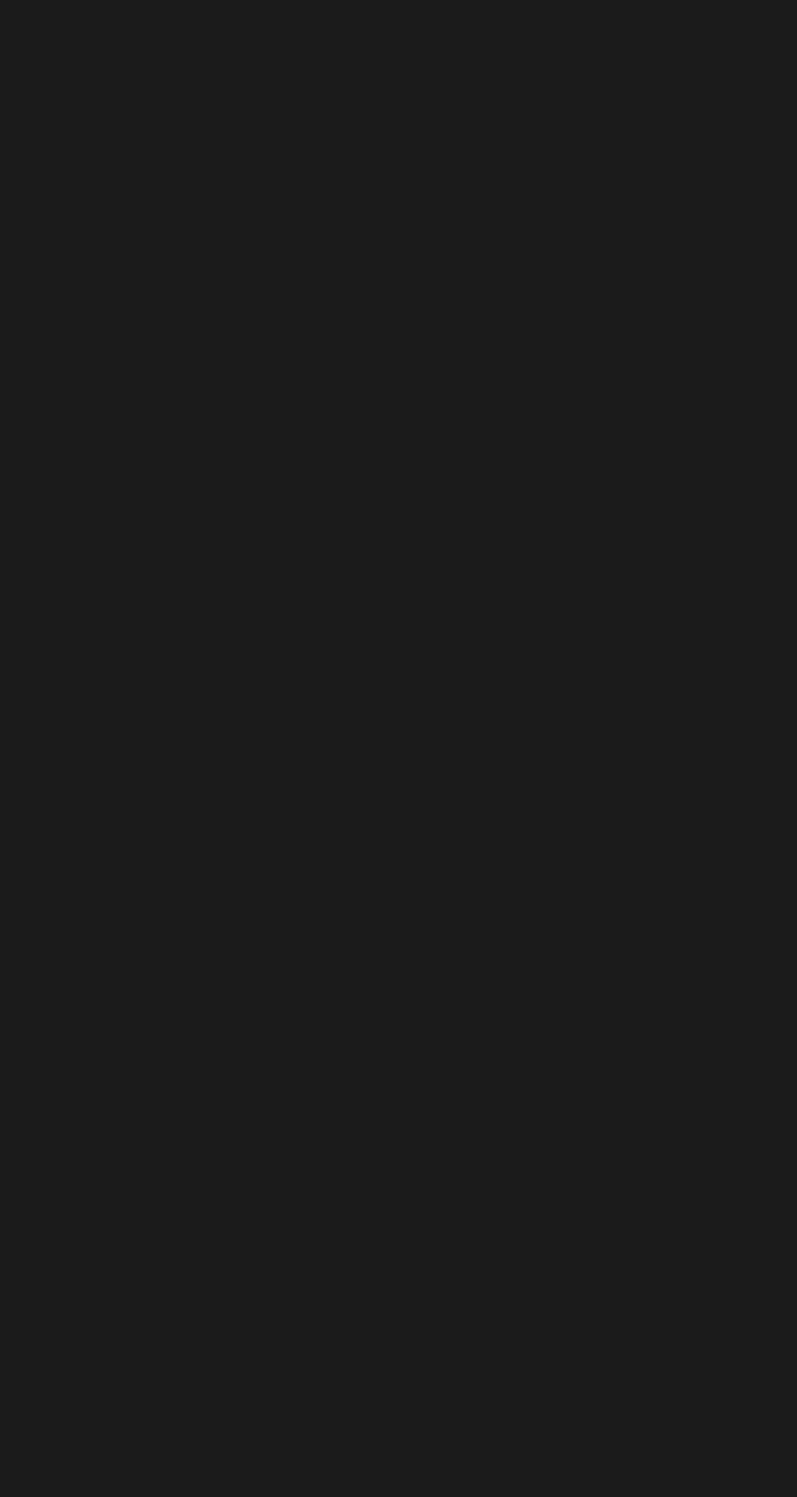
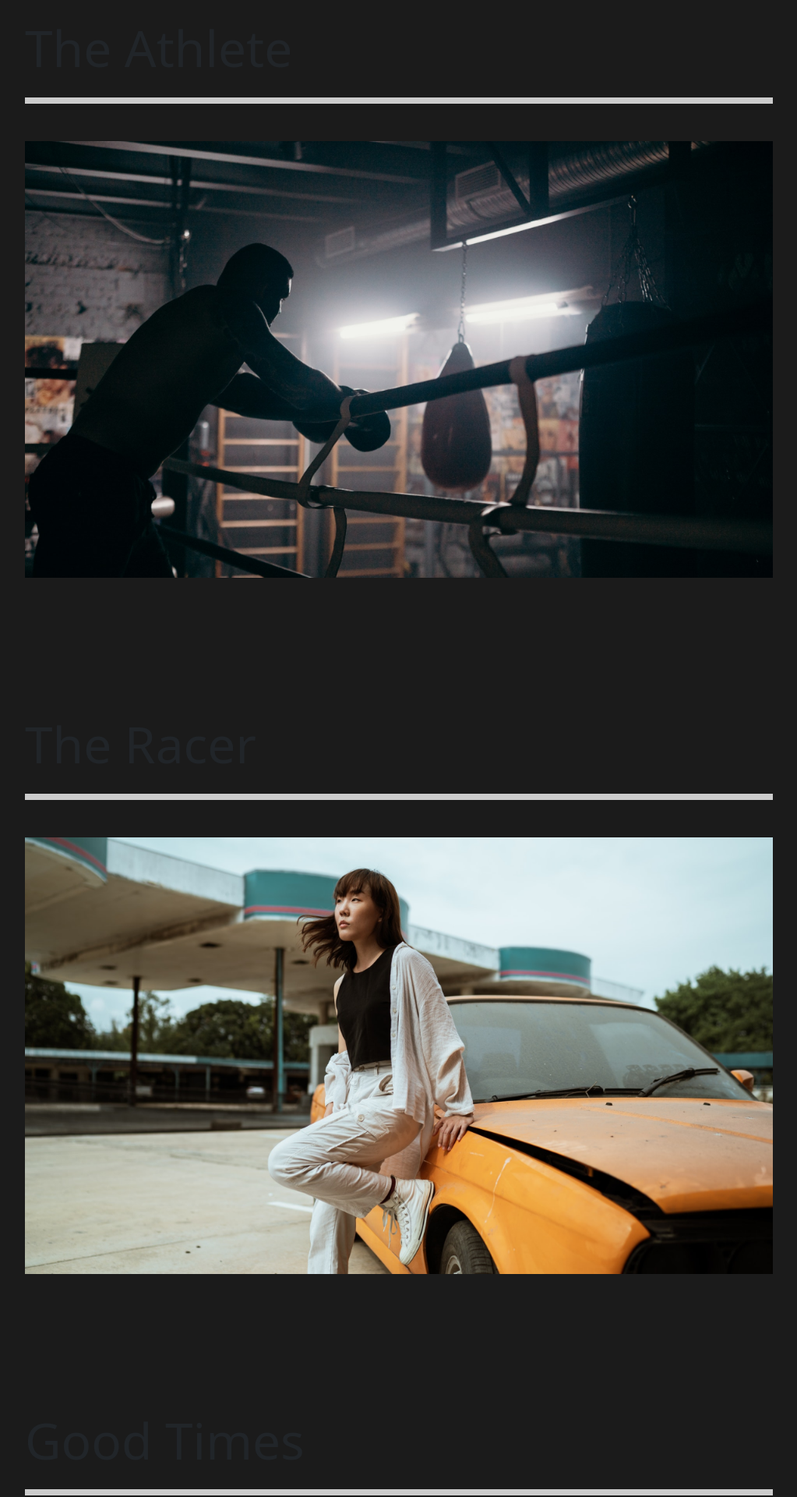
Before and after one commit to adebayoAdesina/React_capture_portfolio, a React (Create React App) app: page /ourWork in a window 1280 px wide. Shown: the part 160-2080 px from the top of the page at 78% size, without its empty margins (128-1151 px from the left). Before the commit the page ends 888 px from the top, so only its background shows below. Built offline with nearby package versions, Linux system fonts and the light colour scheme.

Commit message:
our work page added.

```diff
--- a/src/App.js
+++ b/src/App.js
@@ -9,6 +9,7 @@ import Nav from './components/nav';
 import { Route, Routes } from 'react-router-dom';
 import ContactUs from './components/pages/contact_us';
 import OurWork from './components/pages/our_work';
+import MovieDetail from './movie_detail';
 
 
 function App() {
@@ -18,8 +19,9 @@ function App() {
     <Nav/>
     <Routes>
       <Route path='contactUs' element={<ContactUs/>}  exact />
-      <Route  path='ourWork' element={<OurWork/>}/>
-      <Route exact path='/' element={<AboutPage/>} />
+      <Route  path='ourWork' element={<OurWork/>} exact/>
+      <Route exact path='/' element={<AboutPage/>}/>
+      <Route exact path='/work/:id' element={<MovieDetail/>} />
 
 
     </Routes>
--- a/src/components/pages/our_work.jsx
+++ b/src/components/pages/our_work.jsx
@@ -1,25 +1,58 @@
-import React from 'react'
-import styled from 'styled-components';
-import athlete from '../../img/athlete-small.png';
-import theracer from '../../img/theracer-small.png';
-import goodtimes from '../../img/goodtimes-small.png';
+import React from "react";
+import styled from "styled-components";
+import athlete from "../../img/athlete-small.png";
+import theracer from "../../img/theracer-small.png";
+import goodtimes from "../../img/goodtimes-small.png";
+import { Link } from "react-router-dom";
 
 const OurWork = () => {
   return (
     <Work>
-        <Movie>
-
-        </Movie>
-
+      <Movie>
+        <h2>The Athlete</h2>
+        <div className="line"></div>
+        <Link to="">
+          <img src={athlete} alt="athlete" />
+        </Link>
+      </Movie>
+      <Movie>
+        <h2>The Racer</h2>
+        <div className="line"></div>
+        <Link to="">
+          <img src={theracer} alt="theracer" />
+        </Link>
+      </Movie>
+      <Movie>
+        <h2>Good Times</h2>
+        <div className="line"></div>
+        <Link to="">
+          <img src={goodtimes} alt="goodtimes" />
+        </Link>
+      </Movie>
     </Work>
-  )
-}
+  );
+};
 
 const Work = styled.div`
-    min-height: 100vh;
-`
+  min-height: 100vh;
+  overflow: hidden;
+  padding: 5rem 10rem;
+  h2 {
+    padding: 1rem 0rem;
+  }
+`;
 
 const Movie = styled.div`
-    padding-bottom: 10rem;
-`
+  padding-bottom: 10rem;
+  .line {
+    height: 0.5rem;
+    background-color: #cccccc;
+    margin-bottom: 3rem;
+  }
+  img {
+    width: 100%;
+    height: 70vh;
+    object-fit: cover;
+  }
+`;
 export default OurWork;
--- /dev/null
+++ b/src/movie_detail.jsx
@@ -0,0 +1,14 @@
+import React from 'react'
+import styled from 'styled-components'
+import { useHistory } from 'react-router-dom'
+
+const MovieDetail = () => {
+    const history = useHistory();
+  return (
+    <div>
+        <h1></h1>
+    </div>
+  )
+}
+
+export default MovieDetail
```
Also changed, not shown: src/movie_state.js (added, +80 -0 lines).
